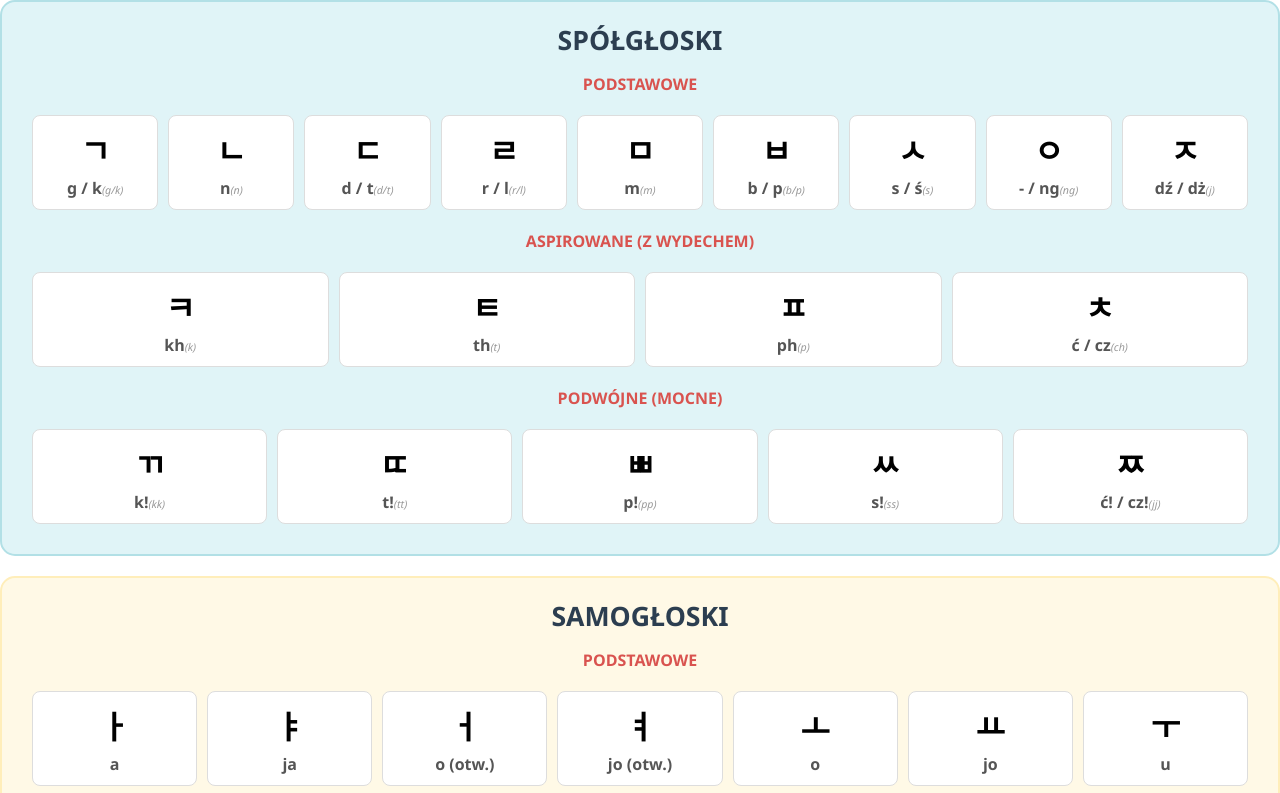
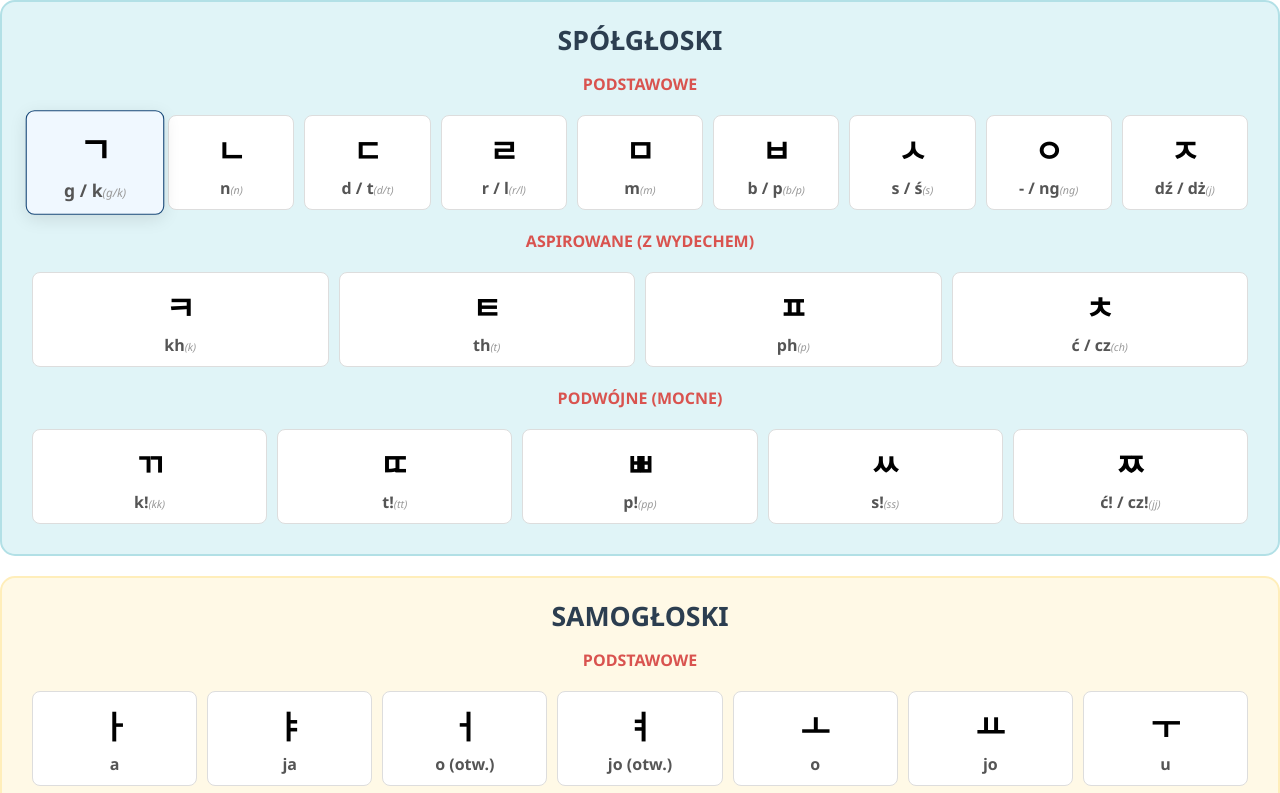
Before and after one commit to kociol21/hangul-chart, a plain HTML site: page index.html in a window 1280 px wide. In both pictures the pointer is over the element 95 px from the left and 162 px from the top of the page. Shown: the top 793 px of the page. Drawn offline with Linux system fonts and the light colour scheme.

Commit message:
Update index.html

```diff
--- a/index.html
+++ b/index.html
@@ -104,6 +104,19 @@
             margin-top: 3px;
             line-height: 1;
         }
+        .card {
+    transition: all 0.2s ease; /* Płynne przejście efektu */
+    cursor: pointer;
+}
+
+.card:hover {
+    background-color: #f0f8ff; /* Jasnobłękitny kolor tła po najechaniu */
+    transform: scale(1.1);    /* Lekkie powiększenie o 10% */
+    box-shadow: 0 4px 15px rgba(0,0,0,0.1); /* Delikatny cień pod spodem */
+    border-color: #1a4a7a;    /* Zmiana koloru obramowania na ciemniejszy */
+    z-index: 10;              /* Żeby powiększona karta była nad innymi */
+    position: relative;
+}
     </style>
 </head>
 <body>
```
